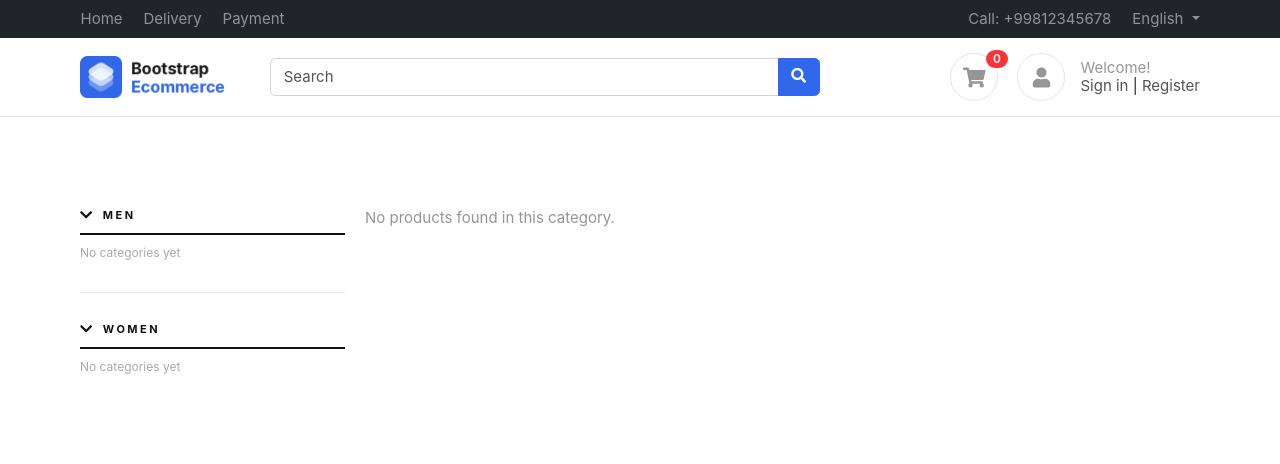
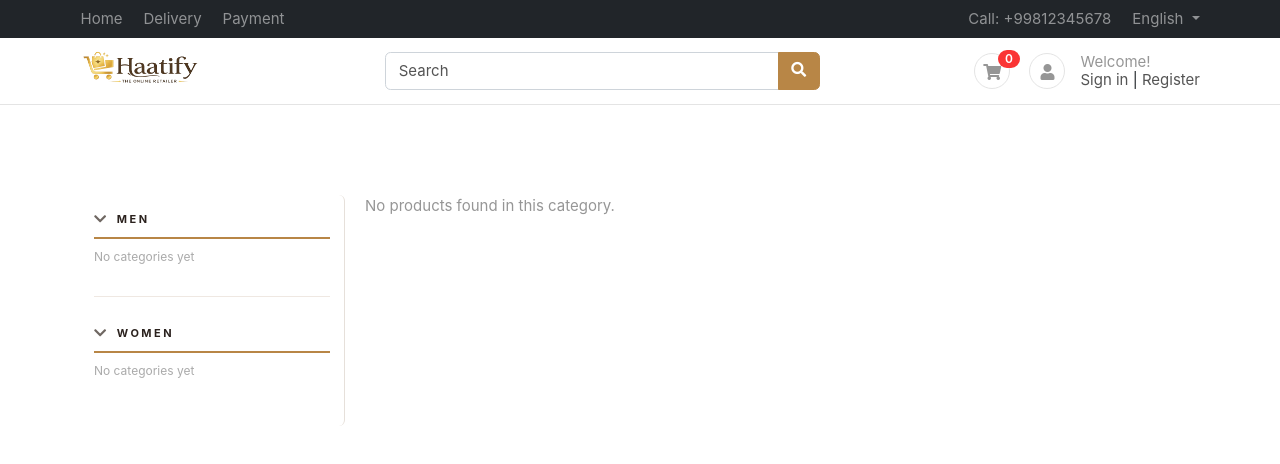
Before and after one commit to NaimurRahmannn/Ecommerce-sites-with-Django, a Django app: page / in a window 1280 px wide. Shown: the top 464 px of the page. Run offline with Django 5.2, Linux system fonts and the light colour scheme; data that the repository does not hold is empty; some libraries are stand-ins or nearby versions; some web fonts are replaced.

Commit message:
feat: add logo and change style in header,sidebar

```diff
--- a/public/static/css/ui.css
+++ b/public/static/css/ui.css
@@ -43,10 +43,10 @@ a:hover {
   font-size: 16px; }
 
 .icon-sm {
-  width: 48px;
-  height: 48px;
-  line-height: 48px;
-  font-size: 20px; }
+  width: 36px;
+  height: 36px;
+  line-height: 36px;
+  font-size: 16px; }
 
 .icon-md {
   width: 60px;
@@ -371,13 +371,18 @@ p:last-child {
 
 .header-main {
   position: relative;
-  padding-top: 1rem;
-  padding-bottom: 1rem; }
+  padding-top: 0.2rem;
+  padding-bottom: 0.2rem; }
 
-.brand-wrap .logo, .navbar-brand .logo {
+.brand-wrap, .navbar-brand{
   margin-right: 7px;
-  max-height: 42px;
+  max-height: 60px;
+  width: auto;
   display: inline-block; }
+
+@media (max-width: 576px) {
+  .brand-wrap .logo, .navbar-brand .logo {
+    max-height: 40px; } }
 
 .navbar-main .nav-link {
   font-weight: 600; }
@@ -402,6 +407,89 @@ p:last-child {
     right: -10px; }
   .widget-header:hover i {
     color: #3167eb; }
+
+/* align logo: left on desktop, centered on mobile */
+.brand-wrap {
+  display: flex;
+  align-items: center;
+  justify-content: flex-start;
+  padding-left: 0;
+  /* small left nudge to align under top nav */
+  margin-left: -36px;
+}
+
+@media (max-width: 576px) {
+  .brand-wrap {
+    justify-content: center;
+    margin-left: 0;
+  }
+}
+
+/* nudge search box slightly to the right on desktop, keep normal on mobile */
+.header-main .search {
+  margin-left: 20px;
+}
+
+@media (max-width: 768px) {
+  .header-main .search {
+    margin-left: 0;
+  }
+}
+
+/* Search button custom color */
+.header-main .search .btn,
+.header-main .search .input-group-append .btn {
+  background-color: #B88646;
+  border-color: #B88646;
+  color: #ffffff;
+}
+.header-main .search .btn:hover,
+.header-main .search .input-group-append .btn:hover,
+.header-main .search .btn:focus,
+.header-main .search .input-group-append .btn:focus {
+  background-color: #a2703f;
+  border-color: #a2703f;
+  color: #ffffff;
+}
+/* Branded focus/active shadow */
+.header-main .search .btn:focus,
+.header-main .search .input-group-append .btn:focus,
+.header-main .search .btn:active,
+.header-main .search .input-group-append .btn:active,
+.header-main .search .btn:focus:not(:disabled):not(.disabled) {
+  outline: none !important;
+  box-shadow: 0 0 0 0.25rem rgba(184,134,70,0.25) !important;
+}
+.header-main .search .btn:focus-visible,
+.header-main .search .input-group-append .btn:focus-visible {
+  box-shadow: 0 0 0 0.25rem rgba(184,134,70,0.25) !important;
+}
+
+/* Search input focus: use brand color (#B88646) instead of default blue */
+.header-main .search .form-control:focus,
+.header-main .search .form-control:focus-visible,
+.header-main .search .input-group:focus-within {
+  border-color: #B88646 !important;
+  outline: none !important;
+  box-shadow: 0 0 0 0.2rem rgba(184,134,70,0.25) !important;
+}
+
+/* Prevent input-group focus from changing the search button's color/shadow */
+.header-main .search .input-group:focus-within .input-group-append .btn,
+.header-main .search .input-group:focus-within .btn {
+  background-color: #B88646 !important;
+  border-color: #B88646 !important;
+  color: #ffffff !important;
+  /* keep the button's branded shadow instead of the gold one */
+  box-shadow: 0 0 0 0.25rem rgba(184,134,70,0.25) !important;
+  outline: none !important;
+}
+
+/* Also ensure focus-visible on button uses branded shadow */
+.header-main .search .input-group-append .btn:focus-visible,
+.header-main .search .input-group-append .btn:focus {
+  box-shadow: 0 0 0 0.25rem rgba(184,134,70,0.25) !important;
+}
 
 /* desktop only */
 /* desktop only .end */
--- a/templates/base/base.html
+++ b/templates/base/base.html
@@ -7,9 +7,11 @@
       content="width=device-width, initial-scale=1, shrink-to-fit=no"
     />
 
-    <title>Website title - bootstrap html template</title>
+    <title>Haatify</title>
 
-    <link rel="shortcut icon" type="image/x-icon" href="images/favicon.ico" />
+
+    <link rel="icon" type="image/png" sizes="392x392" href="/media/images/logos/title_logo.png" />
+    <link rel="apple-touch-icon" href="/media/images/logos/title_logo.png" />
 
     <!-- jQuery -->
     <script src="/media/js/jquery-2.0.0.min.js" type="text/javascript"></script>
@@ -85,13 +87,13 @@
       <section class="header-main border-bottom">
         <div class="container">
           <div class="row align-items-center">
-            <div class="col-lg-2 col-4">
+            <div class="col-lg-3 col-6">
               <div class="brand-wrap">
-                <img class="logo" src="images/logo.png" />
+                <img class="logo" src="/media/images/logos/logo.png" alt="Haatify Logo" style="max-height:130px; width:auto;" />
               </div>
               <!-- brand-wrap.// -->
             </div>
-            <div class="col-lg-6 col-sm-12">
+            <div class="col-lg-5 col-sm-12">
               <form action="#" class="search">
                 <div class="input-group w-100">
                   <input
@@ -109,7 +111,7 @@
               <!-- search-wrap .end// -->
             </div>
             <!-- col.// -->
-            <div class="col-lg-4 col-sm-6 col-8">
+            <div class="col-lg-4 col-sm-6 col-6">
               <div class="widgets-wrap float-md-right">
                 <div class="widget-header mr-3">
                   <a href="{% url 'cart' %}" class="icon icon-sm rounded-circle border"
--- a/templates/base/sidebar.html
+++ b/templates/base/sidebar.html
@@ -1,21 +1,26 @@
 <aside class="col-md-3">
   <style>
+    /* ===== Light Premium Gold Sidebar ===== */
     .sidebar-nav {
       position: sticky;
-      top: 24px;
+      top: 64px;
+      border-right: 1px solid #E6E0DA;
+      padding: 16px 14px;
+      border-radius: 6px;
     }
     .sidebar-nav .sidebar-section {
       margin-bottom: 28px;
     }
+    /* Section headings */
     .sidebar-nav .sidebar-heading {
       font-size: 11px;
       font-weight: 700;
       letter-spacing: 2.5px;
       text-transform: uppercase;
-      color: #111;
+      color: #2B221E;
       padding-bottom: 10px;
       margin-bottom: 6px;
-      border-bottom: 2px solid #111;
+      border-bottom: 2px solid #B88646;
       display: flex;
       align-items: center;
       gap: 8px;
@@ -24,11 +29,16 @@
     }
     .sidebar-nav .sidebar-heading .heading-icon {
       font-size: 14px;
-      transition: transform 0.25s ease;
+      color: #6F6762;
+      transition: transform 0.25s ease, color 0.2s ease;
+    }
+    .sidebar-nav .sidebar-heading:hover .heading-icon {
+      color: #B88646;
     }
     .sidebar-nav .sidebar-heading.collapsed .heading-icon {
       transform: rotate(-90deg);
     }
+    /* Link list */
     .sidebar-nav .sidebar-links {
       list-style: none;
       padding: 0;
@@ -38,18 +48,24 @@
     }
     .sidebar-nav .sidebar-links li {
       padding: 0;
+      border-bottom: 1px solid #EFE8E2;
+    }
+    .sidebar-nav .sidebar-links li:last-child {
+      border-bottom: none;
     }
     .sidebar-nav .sidebar-links li a {
       display: block;
-      padding: 7px 0 7px 0;
+      padding: 8px 10px;
       font-size: 13.5px;
       font-weight: 400;
-      color: #555;
+      color: #6F6762;
       text-decoration: none;
       letter-spacing: 0.3px;
       position: relative;
-      transition: color 0.2s ease, padding-left 0.2s ease;
+      border-radius: 4px;
+      transition: color 0.2s ease, background-color 0.2s ease, padding-left 0.2s ease;
     }
+    /* Left accent bar */
     .sidebar-nav .sidebar-links li a::before {
       content: '';
       position: absolute;
@@ -58,28 +74,33 @@
       transform: translateY(-50%) scaleX(0);
       width: 3px;
       height: 60%;
-      background: #111;
+      background: #B88646;
       border-radius: 2px;
       transition: transform 0.2s ease;
     }
+    /* Hover state */
     .sidebar-nav .sidebar-links li a:hover {
-      color: #111;
-      padding-left: 12px;
+      color: #2B221E;
+      background-color: #F2ECE6;
+      padding-left: 16px;
     }
     .sidebar-nav .sidebar-links li a:hover::before {
       transform: translateY(-50%) scaleX(1);
     }
+    /* Active category */
     .sidebar-nav .sidebar-links li a.active-cat {
-      color: #111;
+      color: #B88646;
       font-weight: 600;
-      padding-left: 12px;
+      background-color: #EFE4D8;
+      padding-left: 16px;
     }
     .sidebar-nav .sidebar-links li a.active-cat::before {
       transform: translateY(-50%) scaleX(1);
     }
+    /* Divider between Men / Women */
     .sidebar-divider {
       border: none;
-      border-top: 1px solid #e8e8e8;
+      border-top: 1px solid #EFE8E2;
       margin: 0 0 28px 0;
     }
   </style>
```
Also changed, not shown: 46ea3ffe-d6c5-431c-89f8-ad574a605212.png (added), public/static/images/logo.png (deleted), public/static/images/logos/logo.png (added), public/static/images/logos/title_logo.png (added).
